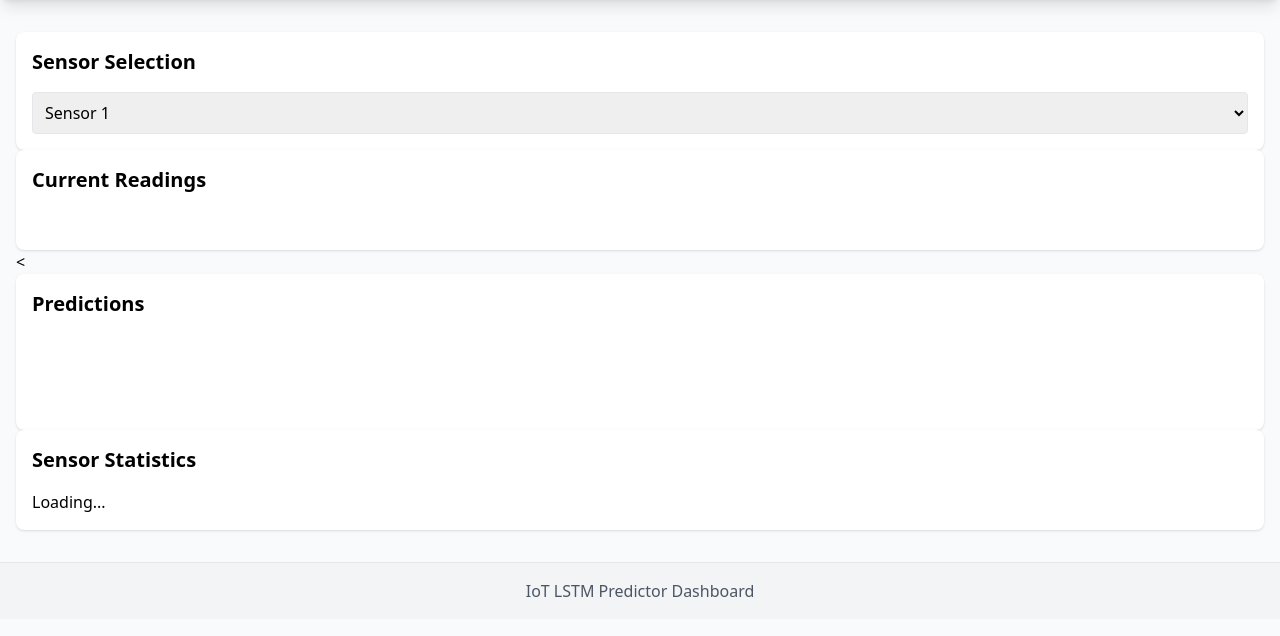
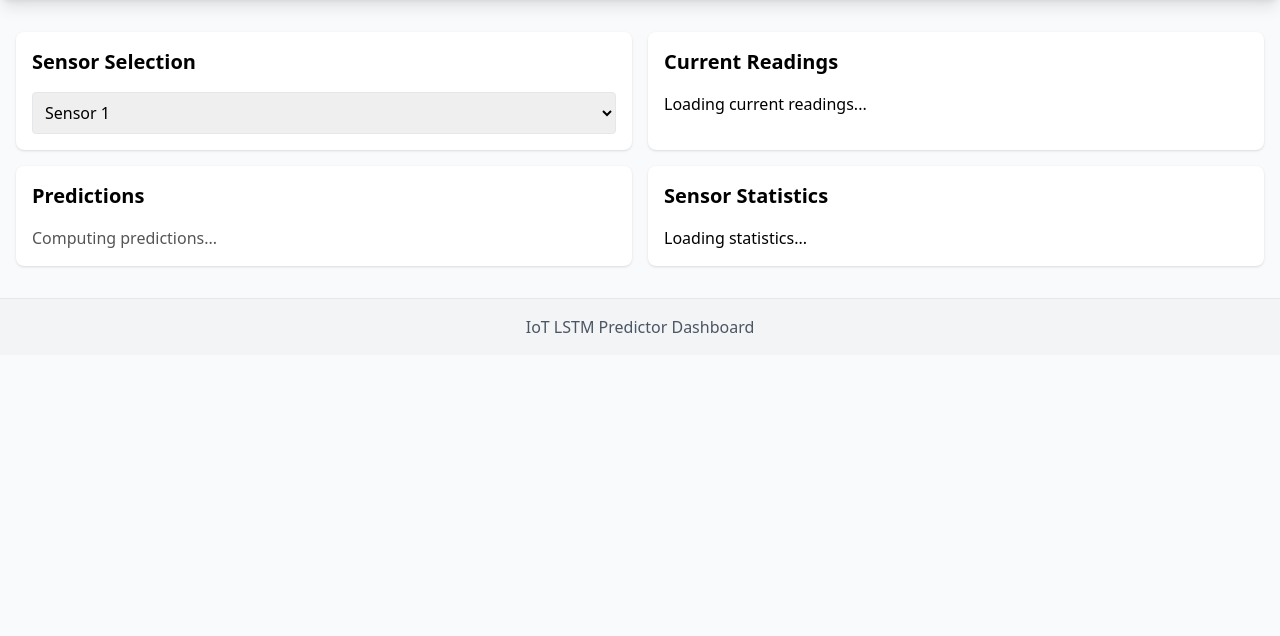
Before and after one commit to Ferocious-0xide/iot-lstm-predictor, a FastAPI app: page / in a window 1280 px wide. Shown: the part 56-692 px from the top of the page. Run offline with FastAPI, Linux system fonts and the light colour scheme; tables that the repository leaves empty hold one stand-in row (values such as "Sample post"); some libraries are stand-ins or nearby versions.

Commit message:
fix sensor selection and data updates

```diff
--- a/app/templates/dashboard.html
+++ b/app/templates/dashboard.html
@@ -4,14 +4,13 @@
 {% block title %}Dashboard{% endblock %}
 
 {% block content %}
+<div class="grid grid-cols-1 md:grid-cols-2 gap-4">
+    <!-- Sensor Selection -->
     <div class="bg-white p-4 rounded-lg shadow">
         <h2 class="text-xl font-bold mb-4">Sensor Selection</h2>
         <select class="w-full p-2 border rounded"
                 id="sensor-select"
-            hx-get="/api/v1/sensors/${this.value}/readings"
-            hx-target="#current-readings"
-            hx-swap="innerHTML"
-            hx-trigger="change">
+                onchange="updateSensorData(this.value)">
             {% for sensor in sensors %}
             <option value="{{ sensor }}">Sensor {{ sensor }}</option>
             {% endfor %}
@@ -21,24 +20,17 @@
     <!-- Current Readings -->
     <div class="bg-white p-4 rounded-lg shadow">
         <h2 class="text-xl font-bold mb-4">Current Readings</h2>
-        <div id="current-readings"
-             hx-get="/api/v1/sensors/${document.getElementById('sensor-select').value}/readings"
-             hx-trigger="load, every 5s">
-            <div class="htmx-indicator">Loading...</div>
+        <div id="current-readings">
+            Loading current readings...
         </div>
     </div>
 
     <!-- Predictions -->
-    <<div class="bg-white p-4 rounded-lg shadow">
+    <div class="bg-white p-4 rounded-lg shadow">
         <h2 class="text-xl font-bold mb-4">Predictions</h2>
-        <div id="predictions"
-             hx-get="/api/v1/sensors/${document.getElementById('sensor-select').value}/predict"
-             hx-trigger="load">
-             <div class="p-4">
-                 <div class="htmx-indicator">
-                     <p>Computing predictions... (this may take a few moments)</p>
-                     <div class="animate-spin">⌛</div>
-                 </div>
+        <div id="predictions">
+            <div class="animate-pulse">
+                Computing predictions...
             </div>
         </div>
     </div>
@@ -49,20 +41,29 @@
         <div id="sensor-stats"
              hx-get="/api/v1/sensors/stats"
              hx-trigger="load">
-            Loading...
+            Loading statistics...
         </div>
     </div>
 </div>
 
 <script>
-    // Add console logging to help debug
-    htmx.on("htmx:afterRequest", function(evt) {
-        console.log("HTMX Request completed:", evt.detail.pathInfo.path);
-        console.log("Response:", evt.detail.xhr.response);
-    });
+function updateSensorData(sensorId) {
+    // Update current readings
+    htmx.ajax('GET', `/api/v1/sensors/${sensorId}/readings`, '#current-readings');
 
-    htmx.on("htmx:beforeRequest", function(evt) {
-        console.log("HTMX Request starting:", evt.detail.pathInfo.path);
+    // Update predictions
+    htmx.ajax('GET', `/api/v1/sensors/${sensorId}/predict`, '#predictions');
+}
+
+// Initialize with sensor 1
+document.addEventListener('DOMContentLoaded', function() {
+    updateSensorData('1');
+
+    // Set up periodic refresh for current readings
+    setInterval(() => {
+        const sensorId = document.getElementById('sensor-select').value;
+        htmx.ajax('GET', `/api/v1/sensors/${sensorId}/readings`, '#current-readings');
+    }, 5000);
 });
 </script>
 {% endblock %}
```
Lines whose indentation alone changed are shown as unchanged.
